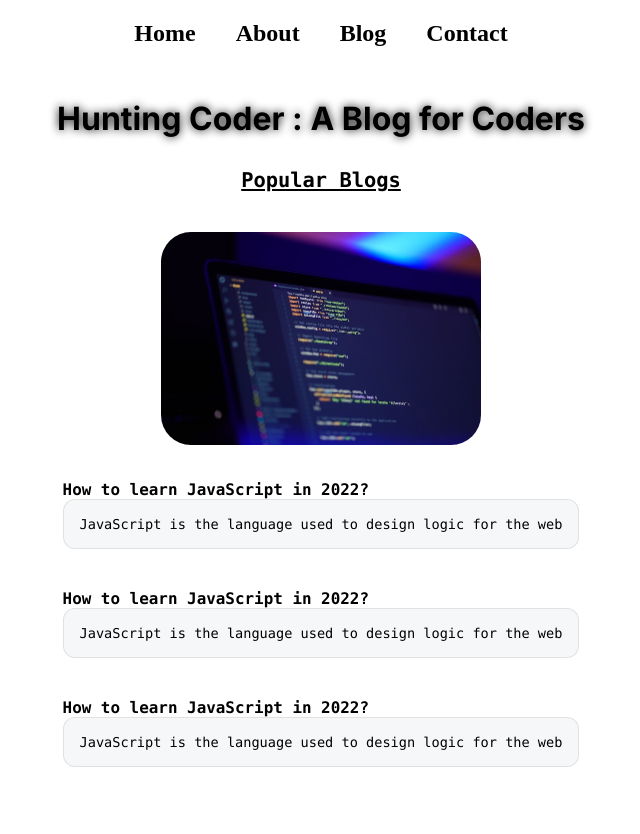
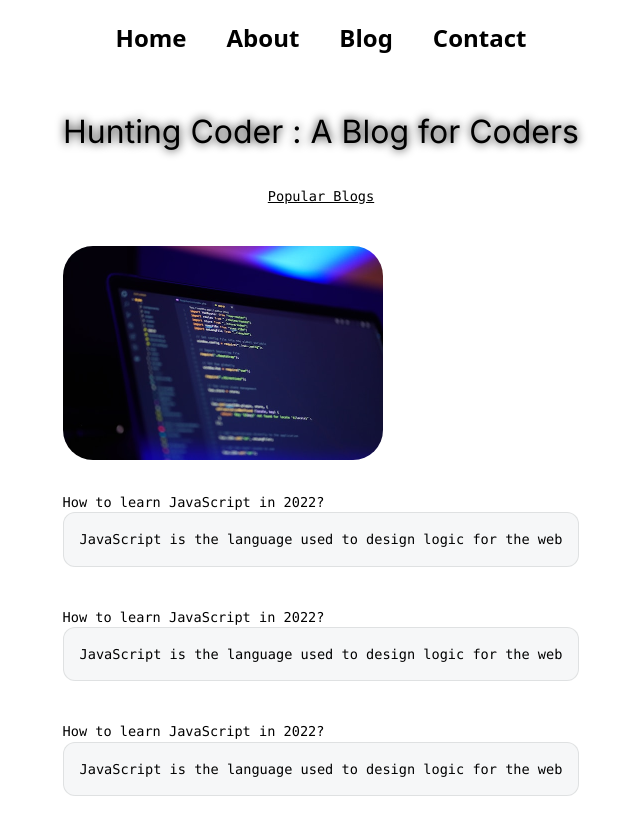
Before and after one commit to TheHimanshuDixit/Lets-Do-Blog, a Next.js app: page / in a window 1280 px wide. Shown: the top 834 px of the page, without its empty margins (319-959 px from the left). Built offline with nearby package versions, Linux system fonts and the light colour scheme.

Commit message:
tailwind css added

```diff
--- a/package.json
+++ b/package.json
@@ -16,5 +16,10 @@
     "react": "18.2.0",
     "react-dom": "18.2.0",
     "react-infinite-scroll-component": "^6.1.0"
+  },
+  "devDependencies": {
+    "autoprefixer": "^10.4.14",
+    "postcss": "^8.4.24",
+    "tailwindcss": "^3.3.2"
   }
 }
--- a/pages/_app.js
+++ b/pages/_app.js
@@ -5,7 +5,7 @@ import '@/styles/globals.css'
 // all page start from here
 
 export default function App({ Component, pageProps }) {
-  console.log('app');
+  // console.log('app');
   return <>
     <Navbar />
     <Component {...pageProps} />
--- /dev/null
+++ b/postcss.config.js
@@ -0,0 +1,6 @@
+module.exports = {
+  plugins: {
+    tailwindcss: {},
+    autoprefixer: {},
+  },
+}
--- /dev/null
+++ b/tailwind.config.js
@@ -0,0 +1,15 @@
+/** @type {import('tailwindcss').Config} */
+module.exports = {
+  content: [
+    './app/**/*.{js,ts,jsx,tsx,mdx}', // Note the addition of the `app` directory.
+    './pages/**/*.{js,ts,jsx,tsx,mdx}',
+    './components/**/*.{js,ts,jsx,tsx,mdx}',
+
+    // Or if using `src` directory:
+    './src/**/*.{js,ts,jsx,tsx,mdx}',
+  ],
+  theme: {
+    extend: {},
+  },
+  plugins: [],
+}
```
Also changed, not shown: styles/globals.css (+14 -20 lines), 2 other files (tests, documents, lock files or other folders).
